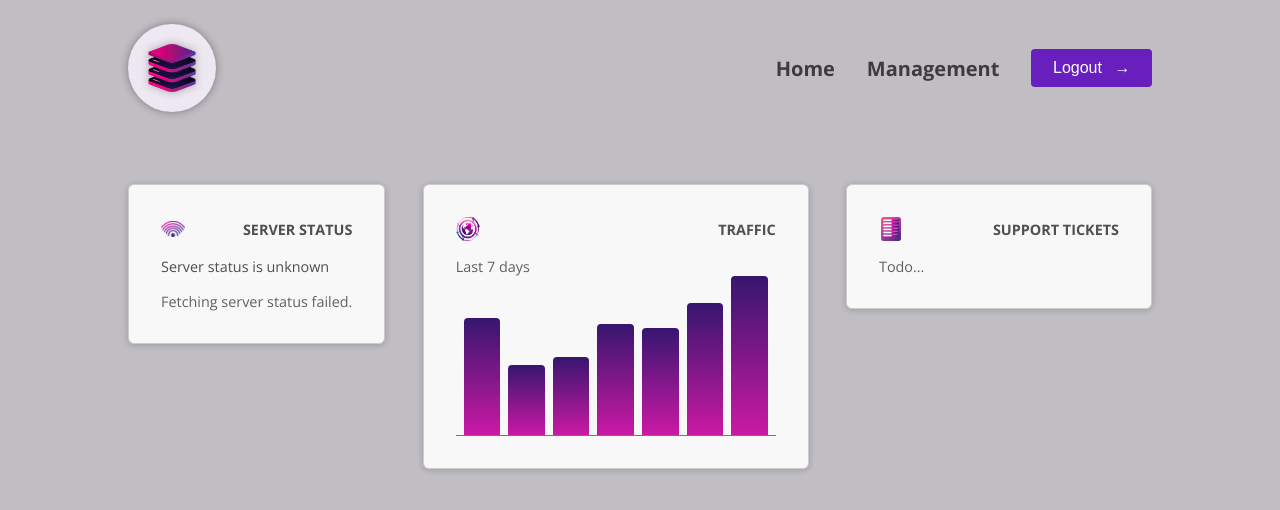
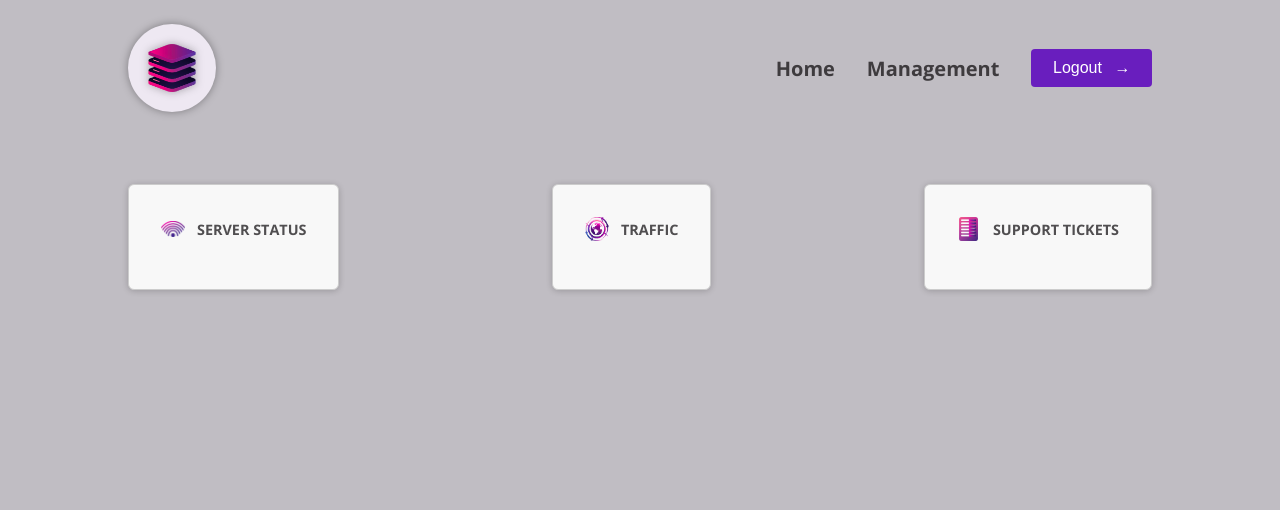
Before and after one commit to Tonizzo1989/trafficManagement, an Angular app: page / in a window 1280 px wide. Shown: the top 510 px of the page. Built offline with nearby package versions, Linux system fonts and the light colour scheme.

Commit message:
dashboard creata

```diff
--- a/src/app/app.component.html
+++ b/src/app/app.component.html
@@ -1,16 +1,25 @@
 <app-header />
 <main>
   <div id="dashboard">
-    <div class="dashboard-item">
+    <app-dashboard-item
+      [image]="{ src: 'status.png', alt: 'A signal symbol' }"
+      title="Server Status"
+    >
       <app-server-status />
-    </div>
+    </app-dashboard-item>
 
-    <div class="dashboard-item">
+    <app-dashboard-item
+      [image]="{ src: 'globe.png', alt: 'A globe' }"
+      title="Traffic"
+    >
       <app-traffic />
-    </div>
+    </app-dashboard-item>
 
-    <div class="dashboard-item">
+    <app-dashboard-item
+      [image]="{ src: 'list.png', alt: 'A list of items' }"
+      title="Support tickets"
+    >
       <app-tickets />
-    </div>
+    </app-dashboard-item>
   </div>
 </main>
--- /dev/null
+++ b/src/app/dashboard/dashboard-item/dashboard-item.component.html
@@ -0,0 +1,8 @@
+<div class="dashboard-item">
+  <article>
+    <header>
+      <img [src]="image().src" [alt]="image().alt" />
+      <h2>{{ title() }}</h2>
+    </header>
+  </article>
+</div>
--- /dev/null
+++ b/src/app/dashboard/dashboard-item/dashboard-item.component.ts
@@ -0,0 +1,17 @@
+import { Component, Input, input } from '@angular/core';
+
+@Component({
+  selector: 'app-dashboard-item',
+  standalone: true,
+  imports: [],
+  templateUrl: './dashboard-item.component.html',
+  styleUrl: './dashboard-item.component.css',
+})
+export class DashboardItemComponent {
+  /* @Input({ required: true }) image!: { src: string; alt: string };
+  @Input({ required: true }) title!: string; */
+
+  image = input.required<{ src: string; alt: string }>();
+  title = input.required<string>();
+  A: any;
+}
```
Also changed, not shown: src/app/app.component.ts (+13 -9 lines), src/app/dashboard/dashboard-item/dashboard-item.component.css (added).
